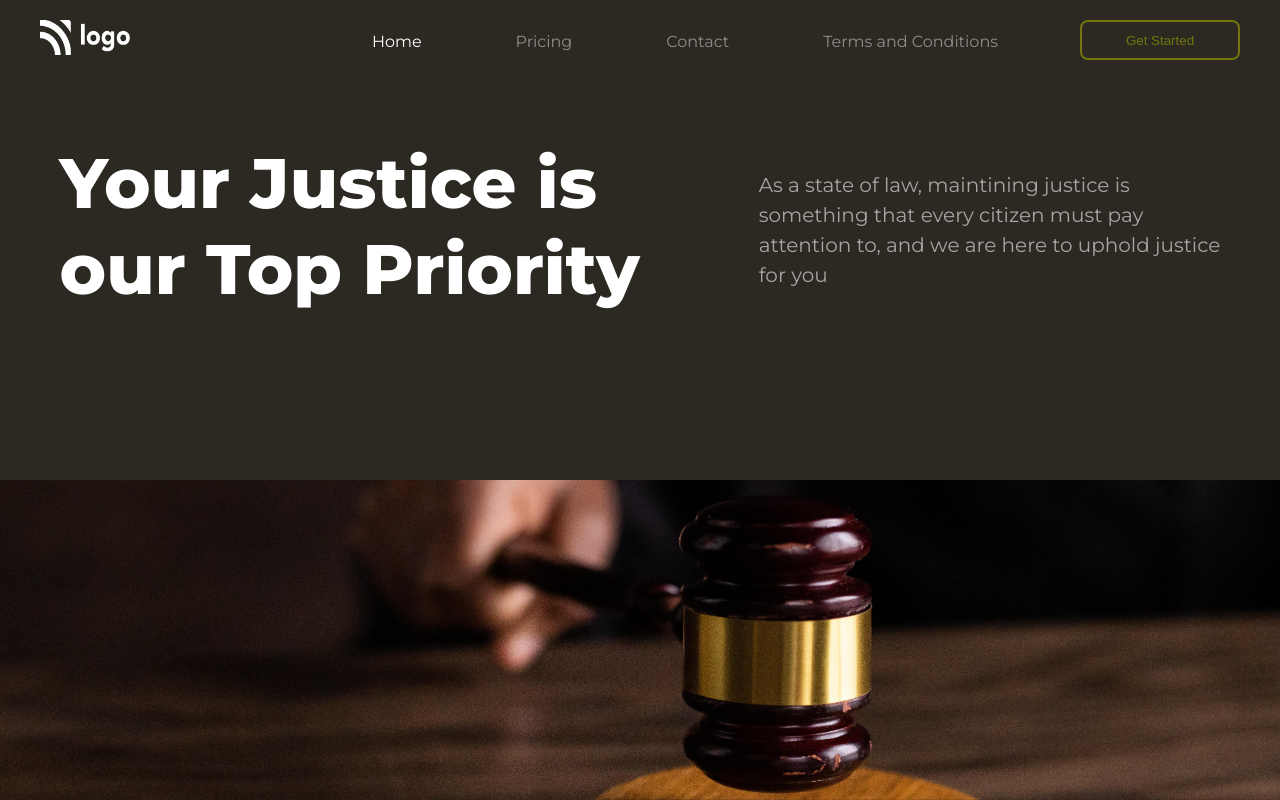
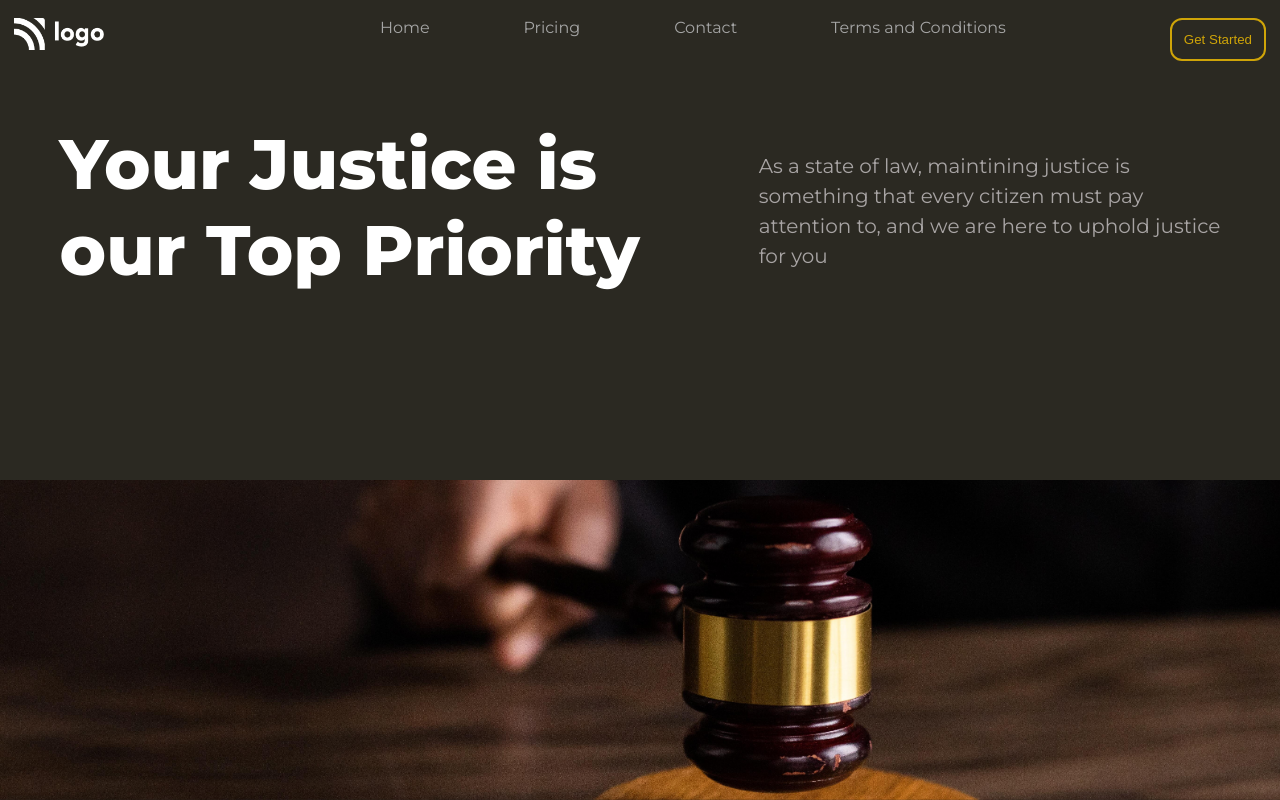
Before and after one commit to Ritammishra/Court-Landing-Page, a plain HTML site: page index.html in a window 1280 px wide. Drawn offline with Linux system fonts and the light colour scheme.

Commit message:
Button Update

```diff
--- a/index.html
+++ b/index.html
@@ -4,7 +4,7 @@
     <meta charset="UTF-8" />
     <meta http-equiv="X-UA-Compatible" content="IE=edge" />
     <meta name="viewport" content="width=device-width, initial-scale=1.0" />
-    <title>Document</title>
+    <title>Lawyer | Get call back instantly</title>
     <link rel="stylesheet" href="style.css">
   </head>
   <body>
--- a/style.css
+++ b/style.css
@@ -11,36 +11,40 @@ body{
 .navbar{
     display: flex;
     justify-content: space-between;
-    padding: 20px 40px;
+    margin-top: 18px;
+    margin-right: 14px;
+    margin-left: 14px;
     font-family: 'Montserrat';
 }
 .navbar img{
     width: 90px;
-    height: 35px;
+    height: 32px;
 }
 .navmenu{
-    left: 80px;
-    position: relative;
+    margin-left: 7rem;
+
 }
 .navmenu ul{
     display: flex;
     width: 90vh;
     justify-content: space-around;
     list-style-type: none;
-    color: #928b8b;
-    position: relative;
-    top: 12px;
+    color: #a5a5a5;
 }
-.navbar ul li:first-child{
+.navbar ul li:hover{
     color: #fff;
 }
 .navbar .nav-button{
-    width: 20vh;
-    height: 40px;
-    background-color: #2b2922;
-    border: 2px solid #74750c;
-    color: #74750c;
-    border-radius: 8px;
+    background-color: #2B2922;
+    color: #cfa408;
+    padding: 12px;
+    border: 2px solid #cfa408;
+    border-radius: 12px;
+}
+.btn button:hover{
+    background-color: #cfa408;
+    color: #2B2922;
+    border: 2px solid #2B2922;
 }
 .hero{
     display: flex;
```
